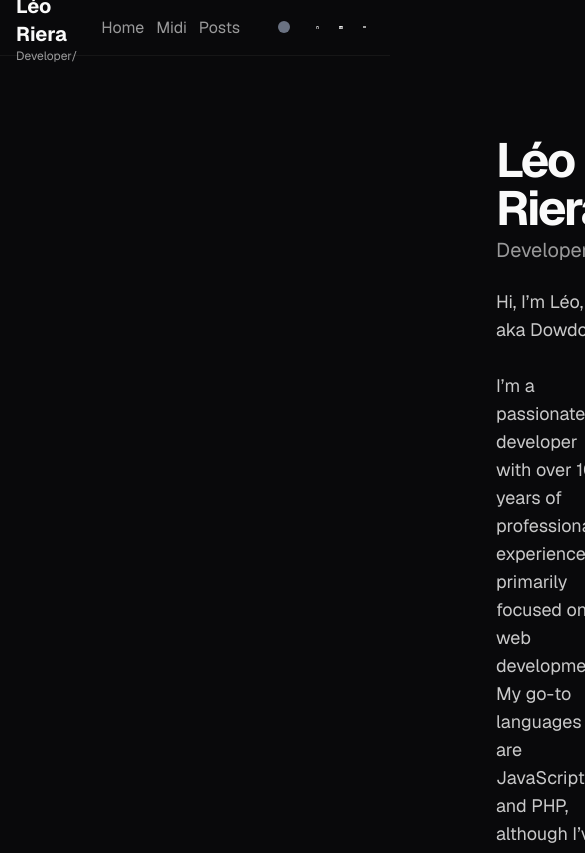
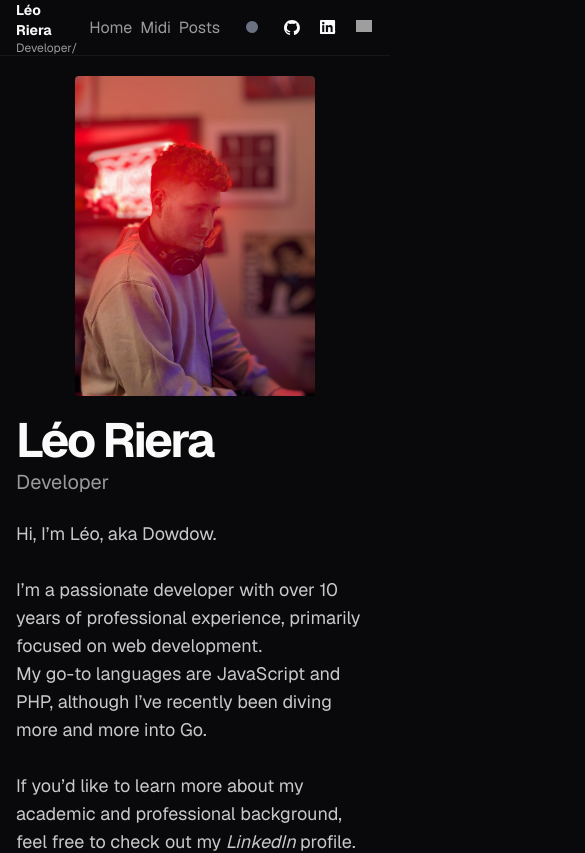
Before and after one commit to Dowdow/dowdow.github.io, a React (Vite) app: page / in a window 390 px wide. Shown: the top 853 px of the page, 585 px wide, since content can reach past the window. Built offline with nearby package versions, Linux system fonts and the light colour scheme; grey boxes are pictures that could not be loaded.

Commit message:
homepage responsive

```diff
--- a/src/components/App.tsx
+++ b/src/components/App.tsx
@@ -18,12 +18,12 @@ export default function App() {
   return (
     <>
       <header className="flex items-center w-full h-14 px-4 border-b border-b-prim/5">
-        <div className="container mx-auto flex flex-row items-center gap-6 md:gap-12">
-          <Link to="/" className="flex flex-col text-xl font-bold">
+        <div className="container mx-auto flex flex-row items-center gap-3 md:gap-12">
+          <Link to="/" className="flex flex-col text-sm md:text-xl font-bold">
             Léo Riera
             <span className="text-xs font-normal text-prim/60">Developer/</span>
           </Link>
-          <nav className="flex flex-row gap-3 md:gap-6 grow text-prim/60 *:hover:text-prim/80">
+          <nav className="flex flex-row gap-2 md:gap-6 grow text-prim/60 *:hover:text-prim/80">
             <Link to="/" className="text-base">
               Home
             </Link>
@@ -42,7 +42,11 @@ export default function App() {
               rel="noreferrer"
               className="p-2 hover:bg-prim/15 rounded-md"
             >
-              <img src={github} alt="Dowdow GitHub page" className="w-6" />
+              <img
+                src={github}
+                alt="Dowdow GitHub page"
+                className="min-w-4 w-6"
+              />
             </a>
             <a
               href="https://www.linkedin.com/in/l%C3%A9o-riera-36383189/"
@@ -53,7 +57,7 @@ export default function App() {
               <img
                 src={linkedin}
                 alt="Léo Riera LinkedIn page"
-                className="w-6"
+                className="min-w-4 w-6"
               />
             </a>
             <a
@@ -65,7 +69,7 @@ export default function App() {
               <img
                 src={spotify}
                 alt="Buzz les Snares Spotify page"
-                className="w-6"
+                className="min-w-4 w-6"
               />
             </a>
           </div>
--- a/src/components/Home.tsx
+++ b/src/components/Home.tsx
@@ -7,9 +7,13 @@ export default function Home() {
   return (
     <>
       <ImageViewer />
-      <div className="flex justify-between items-center gap-20 m-20">
-        <div className="min-w-80">
-          <img src={me} alt="Léo Riera" className="w-80 rounded" />
+      <div className="flex flex-col md:flex-row justify-between items-center md:items-start lg:items-center gap-5 md:gap-10 lg:gap-20 my-5 md:my-20 mx-0 md:mx-10 lg:mx-20">
+        <div className="min-w-60 md:min-w-40 lg:min-w-80">
+          <img
+            src={me}
+            alt="Léo Riera"
+            className="w-60 md:w-40 lg:w-80 rounded"
+          />
         </div>
         <div className="grow">
           <h1 className="text-5xl font-bold tracking-tighter">Léo Riera</h1>
@@ -45,7 +49,7 @@ export default function Home() {
         <div className="flex justify-center">
           <h2 className="text-6xl font-bold tracking-tighter">Projects</h2>
         </div>
-        <div className="grid grid-cols-3 gap-10 mt-10">
+        <div className="grid grid-cols-1 md:grid-cols-2 lg:grid-cols-3 gap-10 mt-10">
           {projects.map((p, index) => (
             <Project
               key={index}
```
